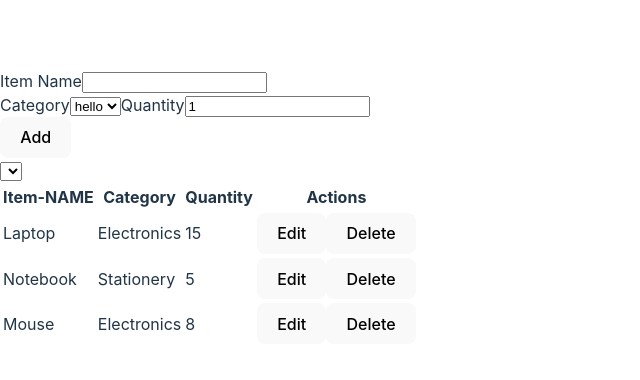
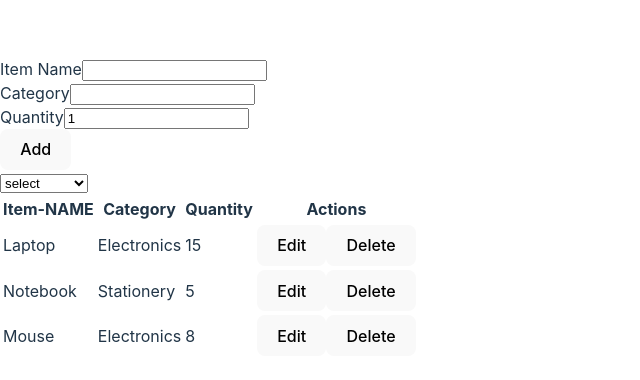
Before and after one commit to TejaswiniBeleshe/Inventory-management-app, a React (Vite) app: page / in a window 1280 px wide. Shown: the part 192-572 px from the top of the page, without its empty margins (0-640 px from the left). Built offline with nearby package versions, Linux system fonts and the light colour scheme.

Commit message:
implement filter for category

```diff
--- a/src/components/form/Form.jsx
+++ b/src/components/form/Form.jsx
@@ -43,11 +43,7 @@ const Form = ({items,setItems,editItems,setEditItems})=>{
             <label htmlFor="item-name">Item Name</label>
             <input type="text" name="item-name" id="item-name" value={itemName} onChange={(e)=>setItemName(e.target.value)}/><br/>
             <label htmlFor="category">Category</label>
-
-            <select  name="category" id="category"  value={category} onChange={(e)=>setCategory(e.target.value)}>
-                <option value="hello">hello</option>
-                <option value="Hi">Hi</option>
-            </select>
+            <input type="text" name="item-name" id="item-name" value={category} onChange={(e)=>setCategory(e.target.value)}/><br/>
             <label htmlFor="quantity">Quantity</label>
             <input type="number" name="quantity" id="quantity" value={quantity} onChange={(e)=>setQuantity(e.target.value)} min={1} /><br/>
             <button type="submit">{editItems?"Reset":"Add"}</button>
--- a/src/components/table/Table.jsx
+++ b/src/components/table/Table.jsx
@@ -1,12 +1,53 @@
 import { useState } from "react"
 import EachRow from "./EachRow"
+import { useEffect } from "react";
+
+
 
 const Table = ({items,setItems,editItems,setEditItems})=>{
+    const [allCategories,setAllCategories] = useState([])
+    const [filterCat,setFilterCat] = useState('');
+    const [original,setOriginal] = useState([...items])
+    const set = new Set();
+
+    useEffect(()=>{
+         items.forEach((ele)=>{
+            set.add(ele.category)
+         })
+         let arr = []
+         for(let ele of set){
+            arr.push(ele)
+
+         }
+         setAllCategories(arr)
+
+    },[items])
+
+    useEffect(()=>{
+        if(filterCat){
+            let filtered = items.filter(ele=>{
+                return ele.category === filterCat
+            })
+            setOriginal(filtered)
+        }else{
+            setOriginal(items)
+        }
+
+
+    },[filterCat])
+
+
 
     return(
         <>
-        <select name="" id="">
-            <option value=""></option>
+        <select name="allcat" id="allcat" value={filterCat} onChange={(e)=>setFilterCat(e.target.value)}>
+        <option value="">select</option>
+            {
+                allCategories.map(ele=>{
+                    return <option value={ele}>{ele}</option>
+                })
+
+            }
         </select>
         <table>
             <thead>
@@ -18,8 +59,9 @@ const Table = ({items,setItems,editItems,setEditItems})=>{
                 </tr>
             </thead>
             <tbody>
-                {
+                {   !original?
                     items?items.map((ele)=><EachRow key={ele.id} ele={ele} items={items} setItems={setItems} setEditItems={setEditItems} editItems={editItems}/>):"Please enter items"
+                    :original?original.map((ele)=><EachRow key={ele.id} ele={ele} items={items} setItems={setItems} setEditItems={setEditItems} editItems={editItems}/>):""
                 }
 
             </tbody>
```
